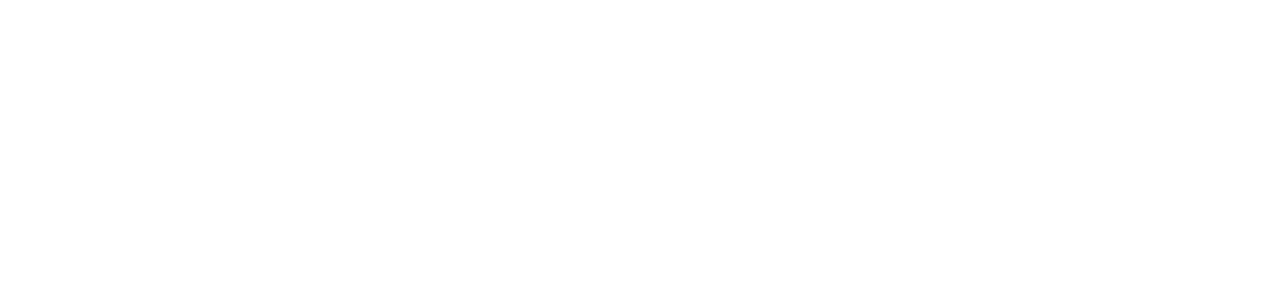
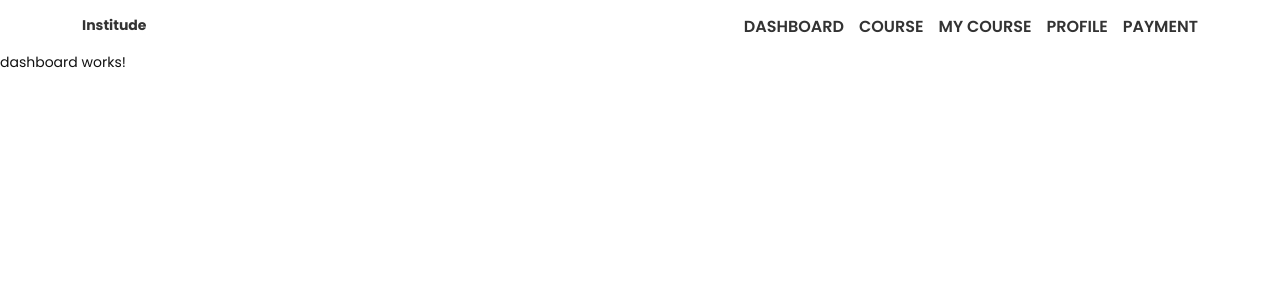
Before and after one commit to SnehaManna/Institute, an Angular app: page /dashboard in a window 1280 px wide. Before the commit this address led to /. Shown: the top 300 px of the page. Built offline with nearby package versions, Linux system fonts and the light colour scheme.

Commit message:
add header

```diff
--- a/src/app/app.routes.ts
+++ b/src/app/app.routes.ts
@@ -1,6 +1,7 @@
 import { Routes } from '@angular/router';
 import { LoginComponent } from './auth/login/login.component';
 import { RegisterComponent } from './auth/register/register.component';
+import { DashboardComponent } from './pages/student/dashboard/dashboard.component';
 
 export const routes: Routes = [
     {
@@ -9,5 +10,6 @@
         redirectTo: '/login'
       },
     {path:'login',component:LoginComponent},
-    {path:'signup',component:RegisterComponent}
+    {path:'signup',component:RegisterComponent},
+    {path:'dashboard', component: DashboardComponent}
 ];
--- /dev/null
+++ b/src/app/pages/student/dashboard/dashboard.component.html
@@ -0,0 +1,2 @@
+<app-header></app-header>
+<p>dashboard works!</p>
--- /dev/null
+++ b/src/app/shared/ui/header/header.component.html
@@ -0,0 +1,18 @@
+<header class="header">
+    <div class="container">
+        <div class="headerInner">
+            <div class="logo">
+                <a routerLink="/dashboard">Institude</a>
+            </div>
+            <div class="menu">
+                <ul>
+                    <li><a routerLink="/dashboard">Dashboard</a></li>
+                    <li><a routerLink="/course">Course</a></li>
+                    <li><a routerLink="/my-course">My Course</a></li>
+                    <li><a routerLink="/profile">Profile</a></li>
+                    <li><a routerLink="/payment">Payment</a></li>
+                </ul>
+            </div>
+        </div>
+    </div>
+</header>
--- /dev/null
+++ b/src/app/shared/ui/header/header.component.scss
@@ -0,0 +1,32 @@
+.header{
+    position: sticky;
+    top: 0;
+    z-index: 1;
+    width: 100%;
+    padding: 15px 0;
+    .headerInner{
+        display: flex;
+        // flex-wrap: wrap;
+        justify-content: space-between;
+        .logo{
+            a{
+                font-weight: 700;
+            }
+        }
+        .menu{
+            ul{
+                display: flex;
+                li{
+                    margin-right: 15px;
+                    &:last-child{
+                        margin-right: 0;
+                    }
+                    font-weight: 600;
+                    font-size: 16px;
+                    text-transform: uppercase;
+                }
+            }
+        }
+
+    }
+}
--- a/src/styles.scss
+++ b/src/styles.scss
@@ -95,3 +95,8 @@
 button{
   cursor: pointer;
 }
+ul,li{
+  padding: 0;
+  margin: 0;
+  list-style: none;
+}
```
Also changed, not shown: src/app/pages/student/dashboard/dashboard.component.ts (added, +13 -0 lines), src/app/shared/ui/header/header.component.ts (added, +12 -0 lines), src/app/pages/student/dashboard/dashboard.component.scss (added), 2 other files (tests, documents, lock files or other folders).
